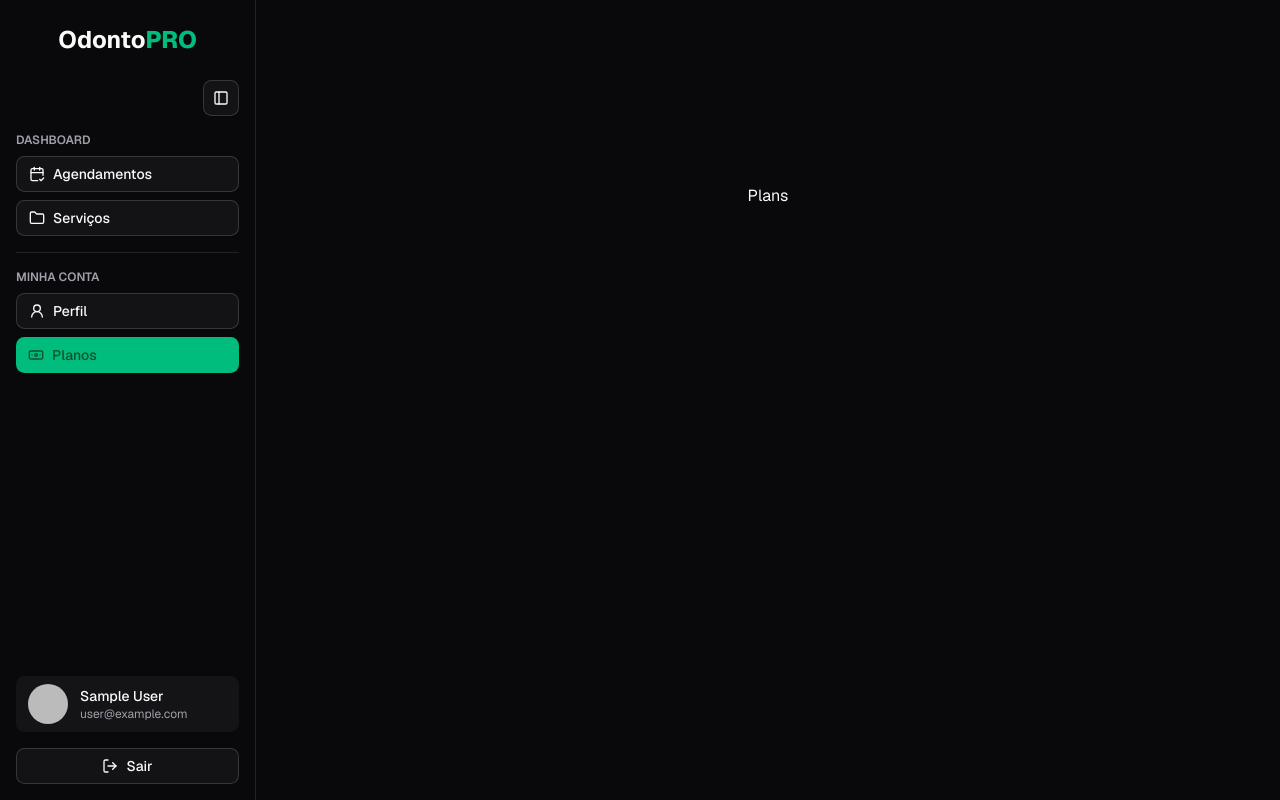
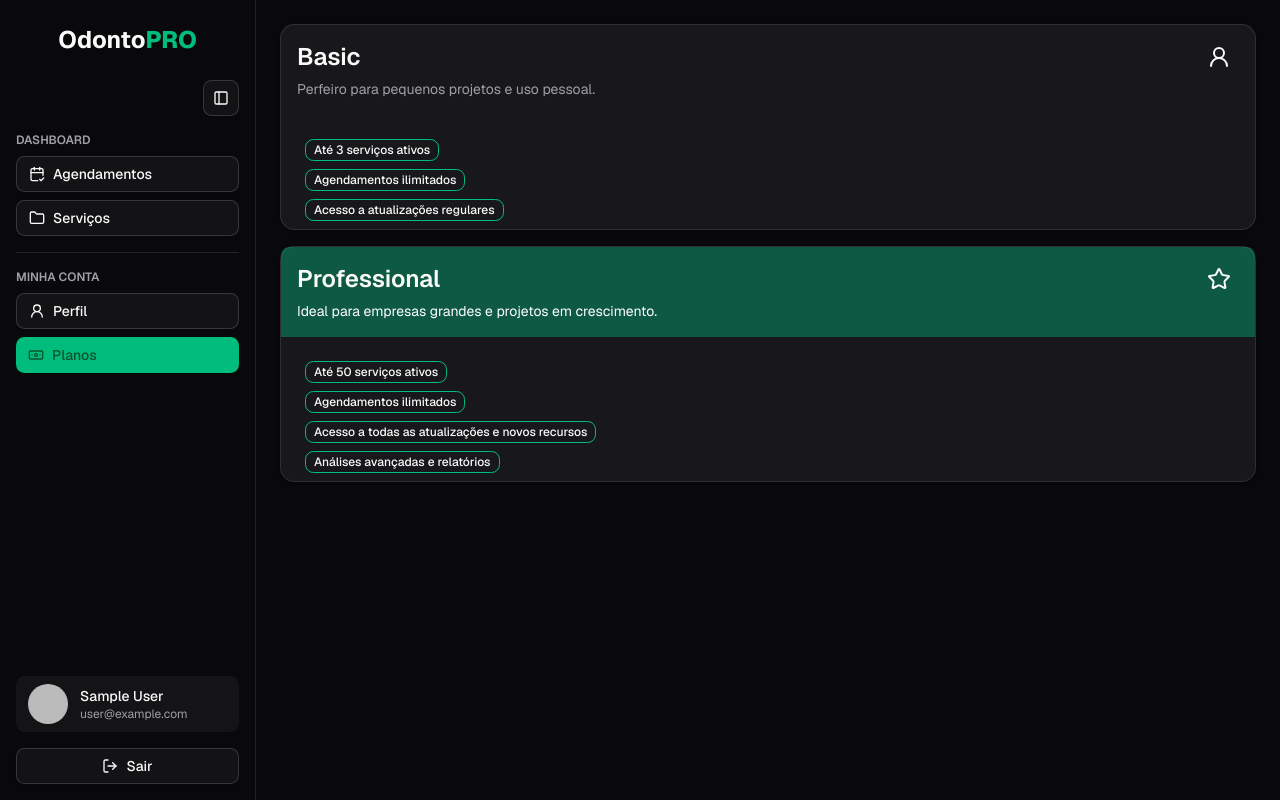
Before and after one commit to hfmelodev/odontoPRO, a Next.js app: page /dashboard/plans in a window 1280 px wide. Built offline with nearby package versions, Linux system fonts and the light colour scheme; no server answers; sample sign-in values are in the browser's storage.

Commit message:
Página de planos

```diff
--- a/biome.json
+++ b/biome.json
@@ -17,6 +17,7 @@
 	"linter": {
 		"enabled": true,
 		"rules": {
+			"complexity": "off",
 			"recommended": true,
 			"suspicious": {
 				"noShadowRestrictedNames": "off",
--- a/package.json
+++ b/package.json
@@ -16,7 +16,7 @@
   "dependencies": {
     "@auth/prisma-adapter": "^2.10.0",
     "@hookform/resolvers": "^5.2.1",
-    "@prisma/client": "^6.14.0",
+    "@prisma/client": "^6.15.0",
     "@radix-ui/react-collapsible": "^1.1.11",
     "@radix-ui/react-dialog": "^1.1.14",
     "@radix-ui/react-label": "^2.1.7",
@@ -48,7 +48,7 @@
     "@types/node": "^20",
     "@types/react": "^19",
     "@types/react-dom": "^19",
-    "prisma": "^6.14.0",
+    "prisma": "^6.15.0",
     "tailwindcss": "^4",
     "tw-animate-css": "^1.3.6",
     "typescript": "^5"
--- a/src/app/(private)/dashboard/_components/appointments/choose-date.tsx
+++ b/src/app/(private)/dashboard/_components/appointments/choose-date.tsx
@@ -3,7 +3,7 @@
 import { format, parseISO } from 'date-fns'
 import { ptBR } from 'date-fns/locale'
 import { Calendar as CalendarIcon } from 'lucide-react'
-import { useRouter } from 'next/navigation'
+import { useRouter, useSearchParams } from 'next/navigation'
 import { useState } from 'react'
 import { Button } from '@/components/ui/button'
 import { Calendar } from '@/components/ui/calendar'
@@ -12,8 +12,14 @@ import { cn } from '@/lib/utils'
 
 export function ChoosePickerDate() {
   const router = useRouter()
+  const searchParams = useSearchParams()
 
-  const [selectedDate, setSelectedDate] = useState<string>(format(new Date(), 'yyyy-MM-dd'))
+  const dateFromUrl = searchParams.get('date')
+
+  const [selectedDate, setSelectedDate] = useState<string>(
+    dateFromUrl || format(new Date(), 'yyyy-MM-dd') // ✅ se tiver na URL, já usa
+  )
+
   const [isCalendarOpen, setIsCalendarOpen] = useState(false)
 
   function handleChangeDate(date: Date | undefined) {
@@ -32,7 +38,7 @@ export function ChoosePickerDate() {
       <PopoverTrigger asChild>
         <Button variant="outline" className={cn('w-fit justify-start text-left font-normal text-sm hover:border-primary')}>
           <CalendarIcon />
-          {format(parseISO(selectedDate), 'dd/MM/yyyy', { locale: ptBR }) || <span>Escolher data</span>}
+          {format(parseISO(dateFromUrl || selectedDate), 'dd/MM/yyyy', { locale: ptBR }) || <span>Escolher data</span>}
         </Button>
       </PopoverTrigger>
       <PopoverContent className="w-auto p-0" align="start">
--- /dev/null
+++ b/src/app/(private)/dashboard/plans/_components/grid-plans/index.tsx
@@ -0,0 +1,41 @@
+import { Star, User2 } from 'lucide-react'
+import { Badge } from '@/components/ui/badge'
+import { Card, CardContent, CardDescription, CardHeader, CardTitle } from '@/components/ui/card'
+import { subscriptionPlans } from '../../_utils/plans'
+
+export function GridPlans() {
+  return (
+    <div>
+      {subscriptionPlans.map((plan, index) => (
+        <Card key={plan.id} className="relative mb-4 py-0">
+          {index === 0 && (
+            <CardHeader className="rounded-md p-4">
+              <CardTitle className="text-2xl">{plan.name}</CardTitle>
+              <CardDescription>{plan.description}</CardDescription>
+            </CardHeader>
+          )}
+
+          {index === 1 && (
+            <CardHeader className="rounded-t-md bg-primary/40 p-4">
+              <CardTitle className="text-2xl">{plan.name}</CardTitle>
+              <CardDescription className="text-white">{plan.description}</CardDescription>
+            </CardHeader>
+          )}
+
+          {plan['name'] === 'Basic' && <User2 className="absolute top-5 right-6" />}
+          {plan['name'] === 'Professional' && <Star className="absolute top-5 right-6" />}
+
+          <CardContent>
+            <ul className="relative flex flex-col">
+              {plan.features.map((feature, index) => (
+                <Badge key={index} variant="outline" className="mb-2 border border-primary">
+                  {feature}
+                </Badge>
+              ))}
+            </ul>
+          </CardContent>
+        </Card>
+      ))}
+    </div>
+  )
+}
--- /dev/null
+++ b/src/app/(private)/dashboard/plans/_utils/plans/index.ts
@@ -0,0 +1,41 @@
+type PlanDetailsProps = {
+  maxServices: number
+}
+
+export type PlansProps = {
+  BASIC: PlanDetailsProps
+  PROFESSIONAL: PlanDetailsProps
+}
+
+export const PLANS: PlansProps = {
+  BASIC: {
+    maxServices: 3,
+  },
+  PROFESSIONAL: {
+    maxServices: 50,
+  },
+}
+
+export const subscriptionPlans = [
+  {
+    id: 'BASIC',
+    name: 'Basic',
+    description: 'Perfeiro para pequenos projetos e uso pessoal.',
+    oldPrice: 'R$ 99,90',
+    price: 'R$ 29,90',
+    features: [`Até ${PLANS.BASIC.maxServices} serviços ativos`, 'Agendamentos ilimitados', 'Acesso a atualizações regulares'],
+  },
+  {
+    id: 'PROFESSIONAL',
+    name: 'Professional',
+    description: 'Ideal para empresas grandes e projetos em crescimento.',
+    oldPrice: 'R$ 199,90',
+    price: 'R$ 99,90',
+    features: [
+      `Até ${PLANS.PROFESSIONAL.maxServices} serviços ativos`,
+      'Agendamentos ilimitados',
+      'Acesso a todas as atualizações e novos recursos',
+      'Análises avançadas e relatórios',
+    ],
+  },
+]
--- a/src/app/(private)/dashboard/plans/page.tsx
+++ b/src/app/(private)/dashboard/plans/page.tsx
@@ -1,9 +1,9 @@
+import { GridPlans } from './_components/grid-plans'
+
 export default function Plans() {
   return (
-    <main>
-      <div className="mt-40 flex items-center justify-center">
-        <h1>Plans</h1>
-      </div>
-    </main>
+    <div>
+      <GridPlans />
+    </div>
   )
 }
```
Also changed, not shown: 1 other file (tests, documents, lock files or other folders).
